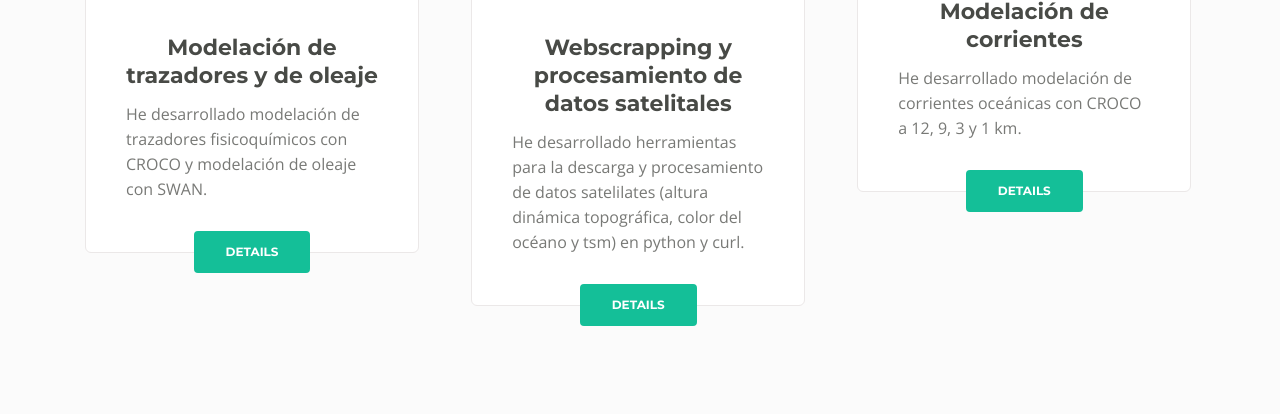
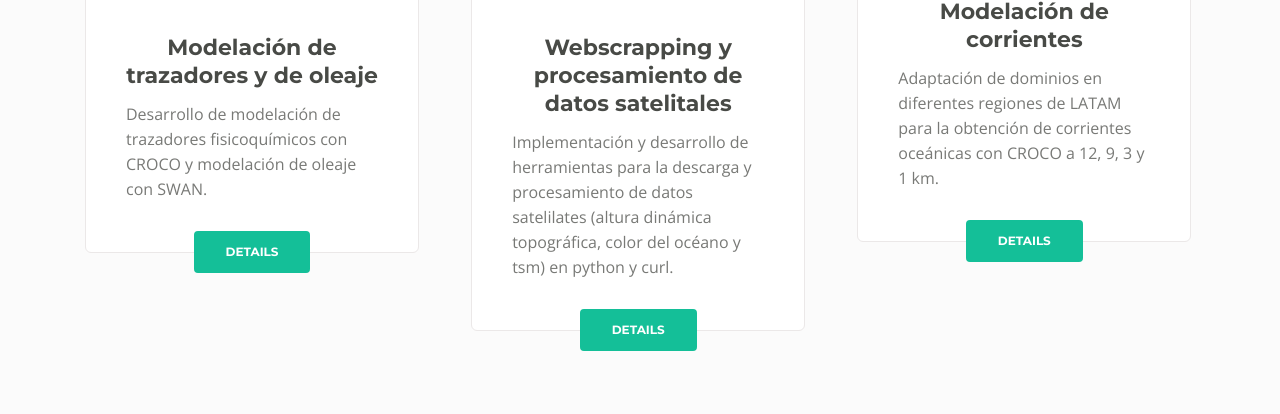
Before and after one commit to midigs/oceanmodel, a plain HTML site: page index.html in a window 1280 px wide. Shown: the part 2131-2545 px from the top of the page. Drawn offline with nearby package versions, Linux system fonts and the light colour scheme.

Commit message:
Update index.html

```diff
--- a/index.html
+++ b/index.html
@@ -119,7 +119,7 @@
                     <div class="col-lg-12">
                         <div class="text-container">
                             <h1>OCEANOGRAFÍA <span id="js-rotating">SATELITAL, NUMÉRICA</span></h1>
-                            <p class="p-heading p-large">Especialista en oceanográfica</p>
+                            <p class="p-heading p-large">Especialista en oceanografía</p>
                             <a class="btn-solid-lg page-scroll" href="#intro">DISCOVER</a>
                         </div>
                     </div> <!-- end of col -->
@@ -182,7 +182,7 @@
                         </div>
                         <div class="card-body">
                             <h3 class="card-title">Modelación de trazadores y de oleaje</h3>
-                            <p>He desarrollado modelación de trazadores fisicoquímicos con CROCO y modelación de oleaje con SWAN.</p>
+                            <p>Desarrollo de modelación de trazadores fisicoquímicos con CROCO y modelación de oleaje con SWAN.</p>
 
                         </div>
                         <div class="button-container">
@@ -198,7 +198,7 @@
                         </div>
                         <div class="card-body">
                             <h3 class="card-title">Webscrapping y procesamiento de datos satelitales</h3>
-                            <p>He desarrollado herramientas para la descarga y procesamiento de datos satelilates (altura dinámica topográfica, color del océano y tsm) en python y curl.</p>
+                            <p>Implementación y desarrollo de herramientas para la descarga y procesamiento de datos satelilates (altura dinámica topográfica, color del océano y tsm) en python y curl.</p>
                         </div>
                         <div class="button-container">
                             <a class="btn-solid-reg page-scroll" href="#callMe">DETAILS</a>
@@ -213,7 +213,7 @@
                         </div>
                         <div class="card-body">
                             <h3 class="card-title">Modelación de corrientes</h3>
-                            <p>He desarrollado modelación de corrientes oceánicas con CROCO a 12, 9, 3 y 1 km.</p>
+                            <p>Adaptación de dominios en diferentes regiones de LATAM para la obtención de corrientes oceánicas con CROCO a 12, 9, 3 y 1 km.</p>
                                                    </div>
                         <div class="button-container">
                             <a class="btn-solid-reg page-scroll" href="#callMe">DETAILS</a>
@@ -283,7 +283,7 @@
                     <!-- Tab -->
                     <div class="tab-pane fade show active" id="tab-1" role="tabpanel" aria-labelledby="tab-1">
                         <h4>Interpolaciones de batimetrías</h4>
-                        <p>Para el çalculo de hindcast o forecast se utilizan las batimetrías más actualizadas de GEBCO o ETOPO. <a class="green page-scroll" href="#services"></a></p>
+                        <p>Para el cálculo de hindcast o forecast se utilizan las batimetrías más actualizadas de GEBCO o ETOPO. <a class="green page-scroll" href="#services"></a></p>
 
 
 
```
